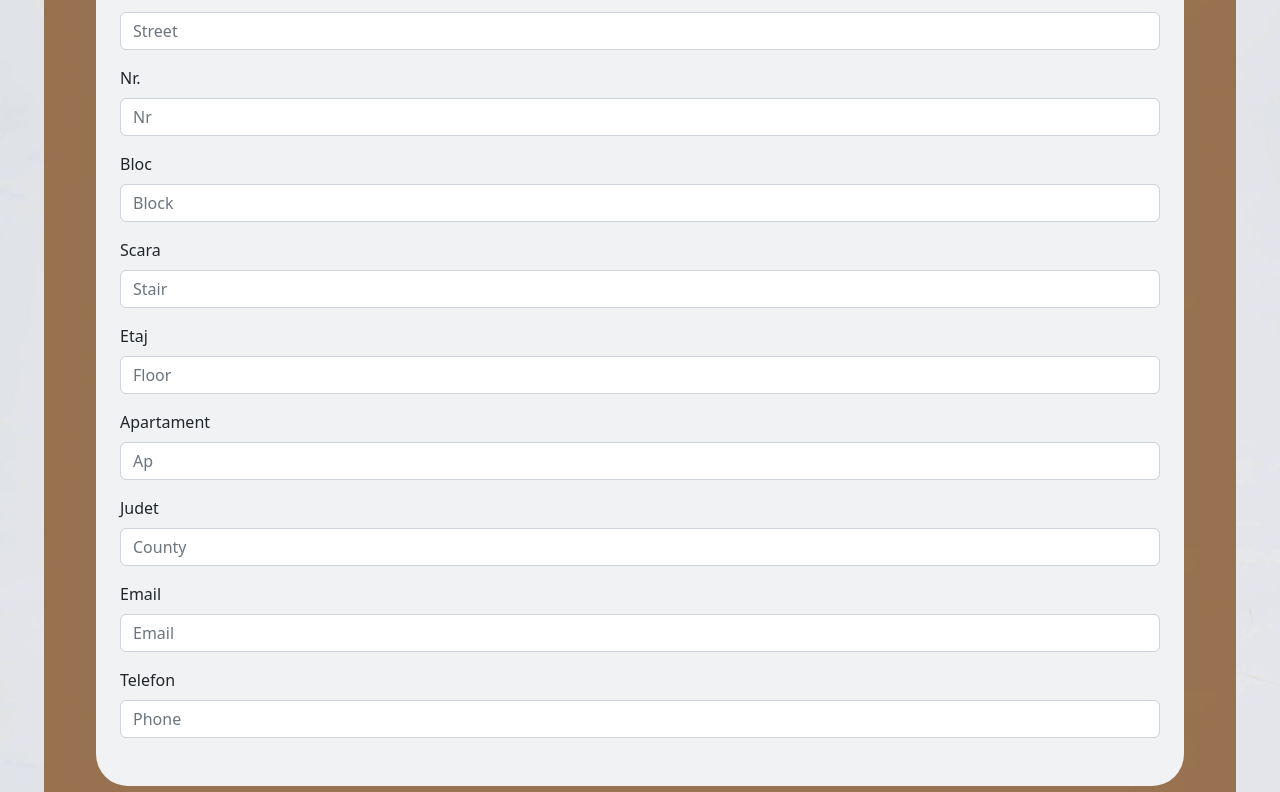
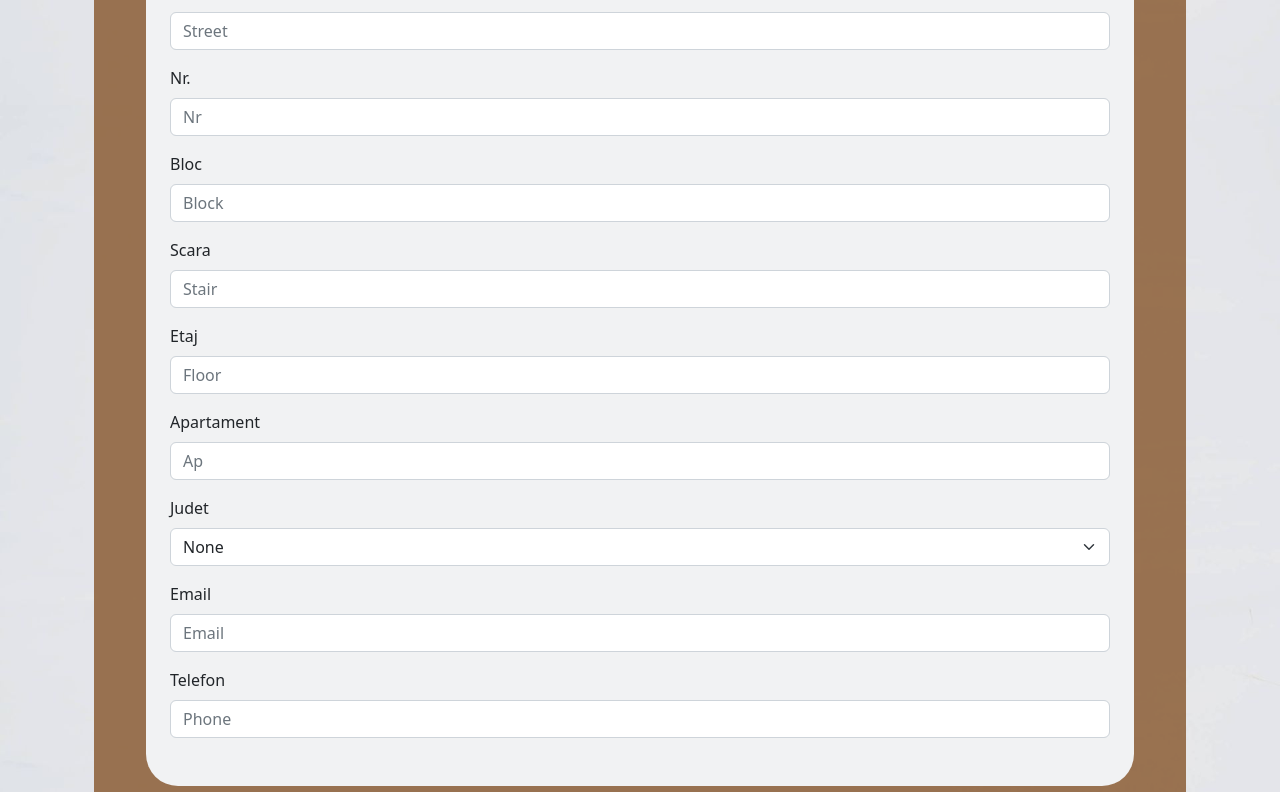
Before and after one commit to Olar-Alex-Student/Front-End, a React (Vite) app: page /forms/create/fill in a window 1280 px wide. Shown: the part 748-1540 px from the top of the page. Built offline with nearby package versions, Linux system fonts and the light colour scheme.

Commit message:
Update FillForm.jsx

```diff
--- a/src/components/FillForm.jsx
+++ b/src/components/FillForm.jsx
@@ -21,14 +21,13 @@ export const FillForm = () => {
 
 
 
-
     const handleSubmit = async (e) => {
         e.preventDefault();
     }
 
     return (
     <>
-    <div className="d-flex justify-content-center p-4">
+    <div className=" container d-flex justify-content-center p-4">
         <div className="box box-size-forms bg-primary p-5 d-flex justify-content-center align-items-center flex-column gap-5">
             <div className="title text-secondary fw-bold">
                 <span>Fill Form</span>
@@ -68,7 +67,17 @@ export const FillForm = () => {
                             <Form.Control className="mb-3" type="number" placeholder="Ap" onChange={(e) => { setAp(e.target.value) }} />
 
                             <Form.Label>Judet</Form.Label>
-                            <Form.Control className="mb-3" type="text" placeholder="County" onChange={(e) => { setCounty(e.target.value) }} />
+                            <Form.Select className="mb-3" value={county} onChange={(e) => setCounty(e.target.value)} defaultValue="none">
+                            {/* <option>Scan document type</option> */}
+                                <option value="none">None</option>
+                                <option value="Suceava">Suceava</option>
+                                <option value="Botosani">Botosani</option>
+                                <option value="Neamt">Neamt</option>
+                                <option value="Maramures">Maramures</option>
+                                <option value="Bistrita">Bistrita</option>
+                                <option value="Mures">Mures</option>
+                                <option value="Harghita">Harghita</option>
+                            </Form.Select>
 
                             <Form.Label>Email</Form.Label>
                             <Form.Control className="mb-3" type="email" placeholder="Email" onChange={(e) => { setEmail(e.target.value) }} />
@@ -92,6 +101,7 @@ export const FillForm = () => {
                             </div>
                         </div>
                     </form>
+
                 </form>
             </Container>
         </div>
```
